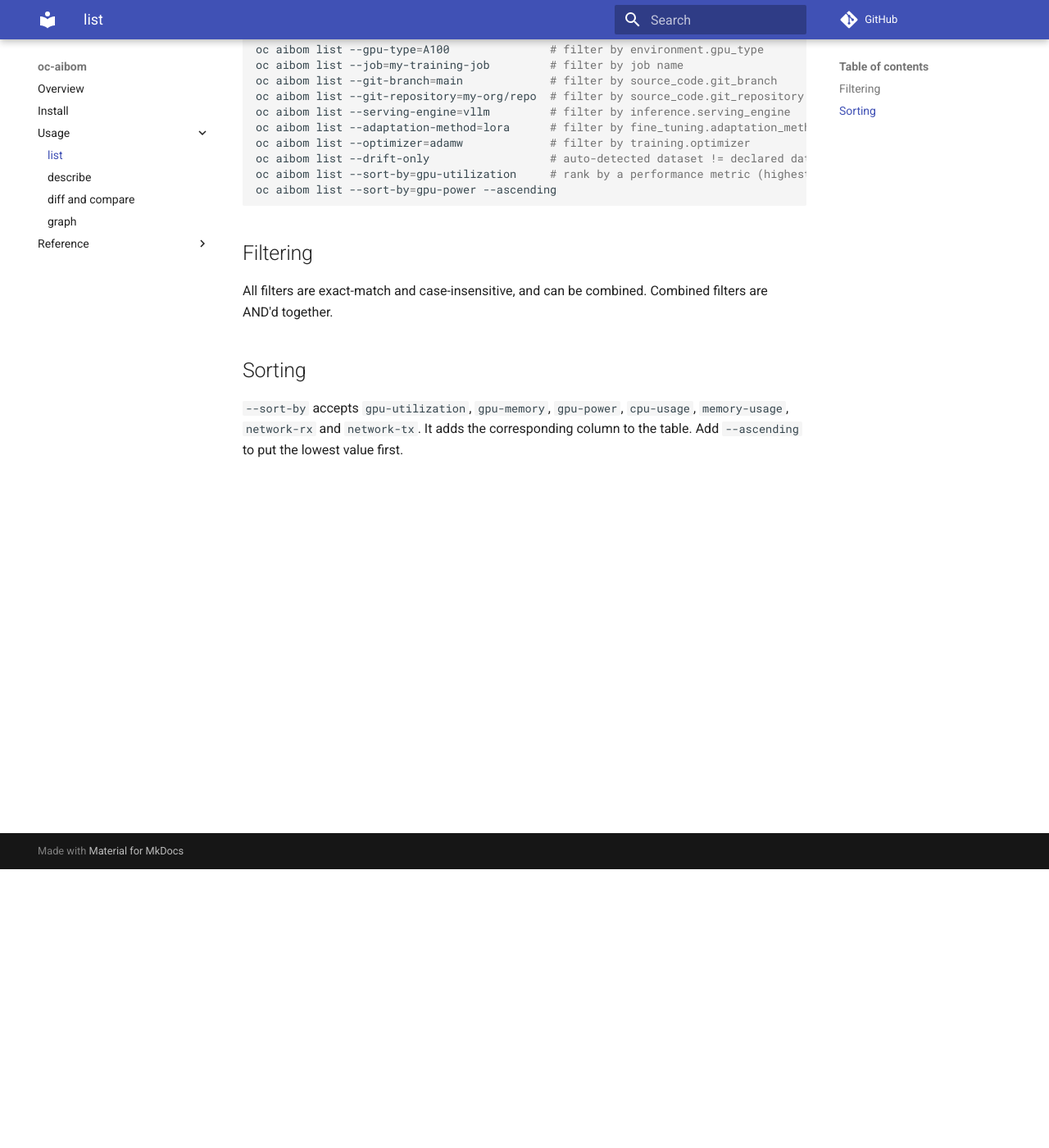
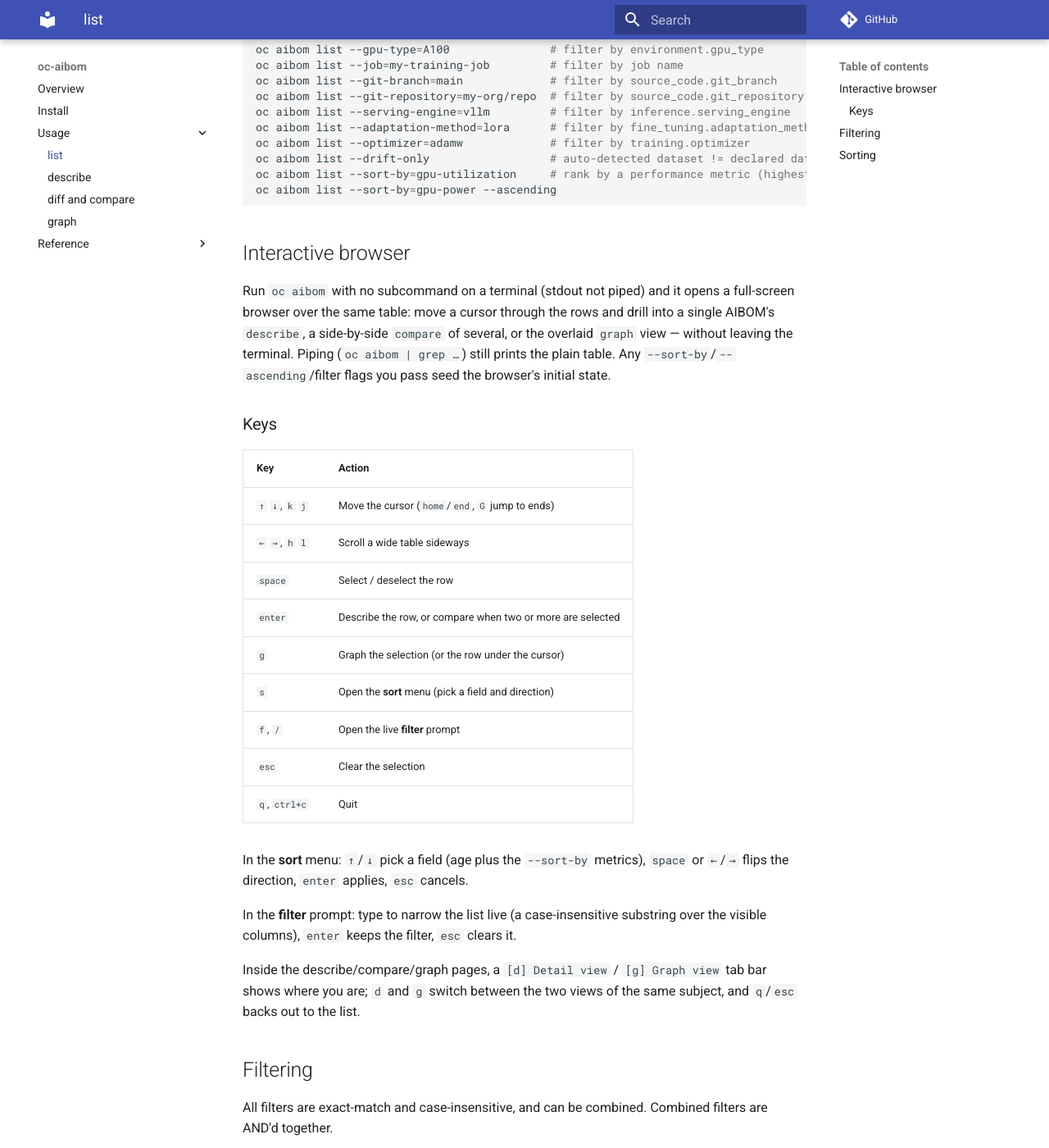
Before and after one commit to gavinsan33/oc-aibom, an MkDocs documentation site: the page built from docs/usage/list.md, in a window 1280 px wide and 1400 px high, scrolled down 340 px. Shown: the whole window at 82% size. Built offline with MkDocs 1.6.1 and Material for MkDocs 9.7.7, drawn with Linux system fonts in a browser that asks for light colours; comment, search, counter and statistics services are not loaded.

Commit message:
Document the interactive browser and new graph keys
- Add an interactive-browser keys section (cursor nav, select, s sort,
  f// filter, enter detail/compare, g graph, d/g tabs) to the list docs
  and README; the no-arg TUI was previously undocumented.
- Add the t limit-line toggle and the d/g page tabs to the graph keys.

````diff
--- a/docs/usage/list.md
+++ b/docs/usage/list.md
@@ -22,6 +22,30 @@ oc aibom list --sort-by=gpu-utilization     # rank by a performance metric (high
 oc aibom list --sort-by=gpu-power --ascending
 ```
 
+## Interactive browser
+
+Run `oc aibom` with no subcommand on a terminal (stdout not piped) and it opens a full-screen browser over the same table: move a cursor through the rows and drill into a single AIBOM's `describe`, a side-by-side `compare` of several, or the overlaid `graph` view — without leaving the terminal. Piping (`oc aibom | grep …`) still prints the plain table. Any `--sort-by`/`--ascending`/filter flags you pass seed the browser's initial state.
+
+### Keys
+
+| Key | Action |
+|-----|--------|
+| `↑` `↓`, `k` `j` | Move the cursor (`home`/`end`, `G` jump to ends) |
+| `←` `→`, `h` `l` | Scroll a wide table sideways |
+| `space` | Select / deselect the row |
+| `enter` | Describe the row, or compare when two or more are selected |
+| `g` | Graph the selection (or the row under the cursor) |
+| `s` | Open the **sort** menu (pick a field and direction) |
+| `f`, `/` | Open the live **filter** prompt |
+| `esc` | Clear the selection |
+| `q`, `ctrl+c` | Quit |
+
+In the **sort** menu: `↑`/`↓` pick a field (age plus the `--sort-by` metrics), `space` or `←`/`→` flips the direction, `enter` applies, `esc` cancels.
+
+In the **filter** prompt: type to narrow the list live (a case-insensitive substring over the visible columns), `enter` keeps the filter, `esc` clears it.
+
+Inside the describe/compare/graph pages, a `[d] Detail view` / `[g] Graph view` tab bar shows where you are; `d` and `g` switch between the two views of the same subject, and `q`/`esc` backs out to the list.
+
 ## Filtering
 
 All filters are exact-match and case-insensitive, and can be combined. Combined filters are AND'd together.
````
Also changed, not shown: README.md (+28 -1 lines), docs/usage/graph.md (+5 -2 lines).
